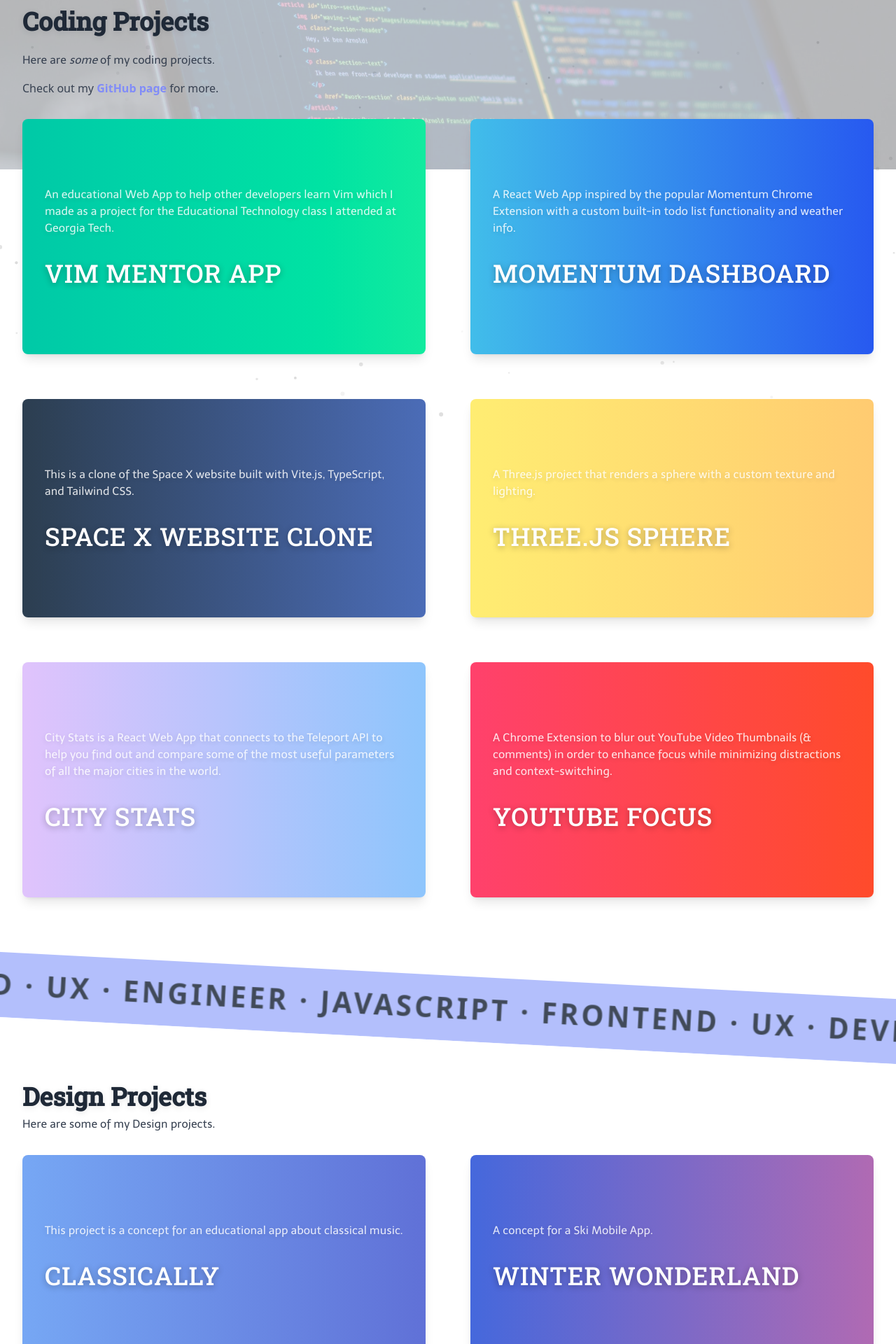
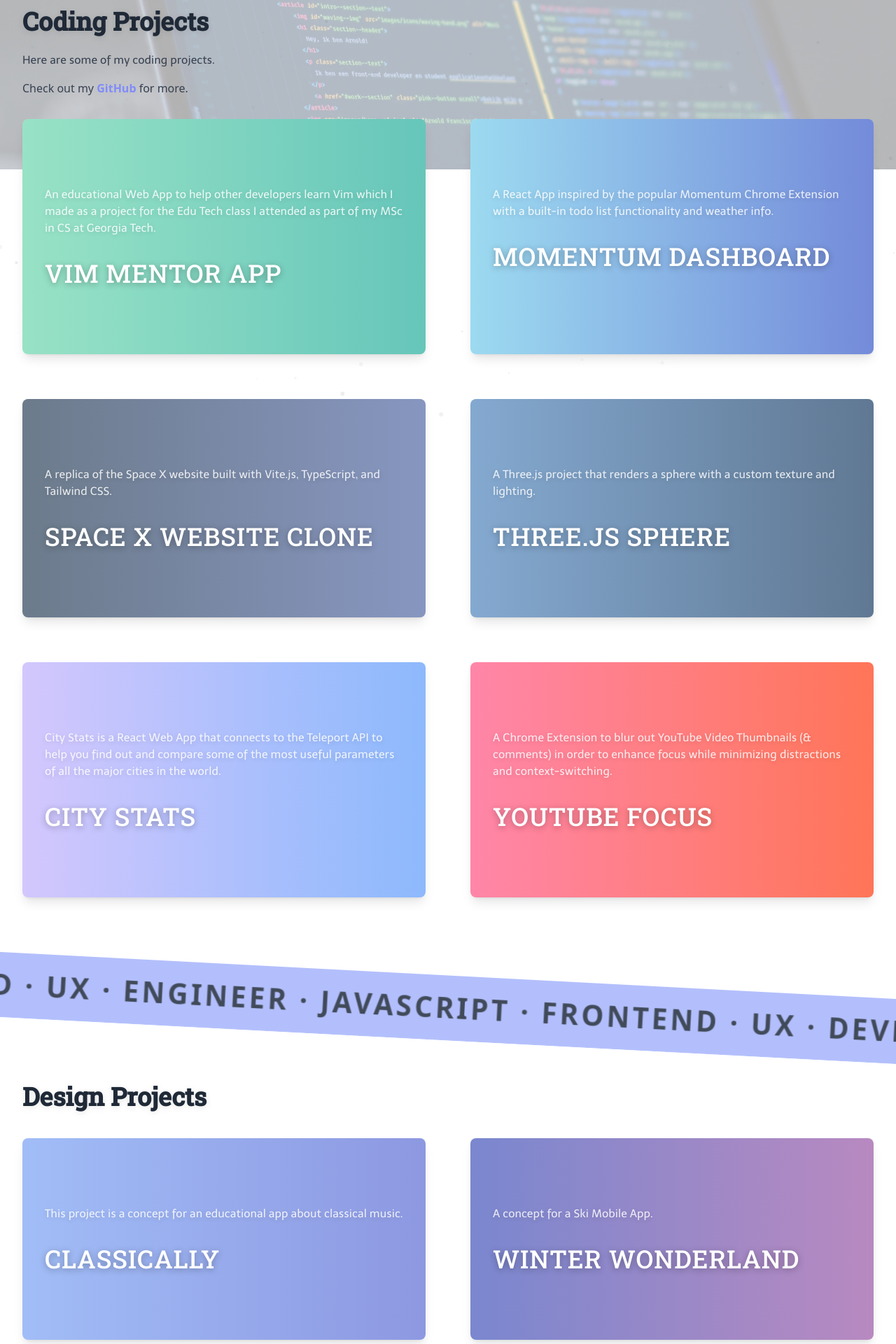
Before and after one commit to vale-c/vale-folio-next, a Next.js app: page /work in a window 1280 px wide. Shown: the part 142-2062 px from the top of the page at 70% size. Built offline with nearby package versions, Linux system fonts and the light colour scheme.

Commit message:
updated project cards' colors

```diff
--- a/components/Hero.jsx
+++ b/components/Hero.jsx
@@ -16,7 +16,7 @@ export const Hero = ({ height, image, width }) => (
     }}
     whileTap={{ scale: 0.9 }}
     whileInView={{ opacity: 1 }}
-    className="flex flex-col items-center justify-center pt-4 lg:pt-12"
+    className="flex flex-col items-center justify-center pt-4 md:pt-12"
   >
     <Image
       alt="hero-image"
--- a/components/ParticlesComponent.jsx
+++ b/components/ParticlesComponent.jsx
@@ -57,7 +57,7 @@ export const ParticlesComponent = () => {
               }
             },
             opacity: {
-              value: 1,
+              value: 0.50,
               random: true,
               anim: {
                 enable: true,
--- a/components/Ribbon.jsx
+++ b/components/Ribbon.jsx
@@ -1,12 +1,12 @@
 export const Ribbon = () => (
-  <div class="relative py-32 lg:mix-blend-color-dodge md:py-28 z-[2]">
-    <div class="absolute group bg-indigo-300 dark:bg-green-300 opacity-85 py-4 w-full rotate-[3deg] md:scale-[101%] overflow-hidden">
+  <div class="relative py-32 md:py-28 z-[2]">
+    <div class="absolute group bg-indigo-300 dark:bg-green-300 py-4 w-full rotate-[3deg] md:scale-[101%] overflow-hidden opacity-85">
       <div class="group-hover:-scale-y-100 transition-all duration-200 w-full uppercase font-extrabold text-[40px] whitespace-nowrap flex items-center justify-center">
         <span class="animate-ribbon_animation tracking-widest text-slate-800">
           developer · javascript · frontend · UX · engineer · javascript ·
-          frontend · UX · developer · javascript · frontend · UX ·
-          engineer · javascript · frontend · UX · developer · javascript ·
-          frontend · UX · engineer · javascript · frontend · UX ·
+          frontend · UX · developer · javascript · frontend · UX · engineer ·
+          javascript · frontend · UX · developer · javascript · frontend · UX ·
+          engineer · javascript · frontend · UX ·
         </span>
       </div>
     </div>
--- a/pages/index.js
+++ b/pages/index.js
@@ -28,7 +28,7 @@ export default function Home({ posts }) {
                 Vale
               </span>
             </h1>
-            <p className="font-telex mt-4 text-xl text-center text-gray-600 dark:text-gray-200">
+            <p className="font-telex mt-4 text-xl text-center text-gray-600 dark:text-gray-200 leading-8">
               A <span className="hover:animate-ping">creative 🎨</span>{' '}
               Software Engineer 👩🏻‍💻 <br />
               who ❤️ transforming{' '}
--- a/pages/work.jsx
+++ b/pages/work.jsx
@@ -49,7 +49,8 @@ const Work = ({ isWorkPage = true }) => {
               Coding Projects
             </Title>
             <h3 className="font-telex mb-4 text-gray-700 dark:text-gray-50">
-              Here are <em>some</em> of my coding projects.
+              Here are <p className="inline-block hover:underline">some</p> of
+              my coding projects.
             </h3>
             <span className="font-lato mb-4 text-gray-700 dark:text-gray-50">
               Check out my{' '}
@@ -59,7 +60,7 @@ const Work = ({ isWorkPage = true }) => {
                 rel="noopener noreferrer"
                 className="font-bold text-indigo-400 dark:text-green-400 hover:underline"
               >
-                GitHub page
+                GitHub
               </a>{' '}
               for more.
             </span>
@@ -68,39 +69,38 @@ const Work = ({ isWorkPage = true }) => {
             <ProjectCard
               title="Vim Mentor App"
               link="https://vim-mentor-project.vercel.app/"
-              background="linear-gradient(to right, #00c9a7, #00d2a7, #00daa5, #00e3a3, #12eb9f)"
+              background="linear-gradient(to right, #98e2c6 0%, #66c6ba 100%)"
             >
               <InnerCardText>
                 An educational Web App to help other developers learn Vim which
-                I made as a project for the Educational Technology class I
-                attended at Georgia Tech.
+                I made as a project for the Edu Tech class I attended as part of
+                my MSc in CS at Georgia Tech.
               </InnerCardText>
             </ProjectCard>
             <ProjectCard
               title="Momentum Dashboard"
               link="https://momentum-dash.vercel.app/"
-              background="linear-gradient(to right, #41bdea 0%, #2759f0 100%)"
+              background="linear-gradient(to right, #9cdaf0 0%, #748BDA 100%)"
             >
               <InnerCardText>
-                A React Web App inspired by the popular Momentum Chrome
-                Extension with a custom built-in todo list functionality and
-                weather info.
+                A React App inspired by the popular Momentum Chrome Extension
+                with a built-in todo list functionality and weather info.
               </InnerCardText>
             </ProjectCard>
             <ProjectCard
               title="Space X Website Clone"
               link="https://space-x-clone-seven.vercel.app/"
-              background="linear-gradient(to right, #2c3e50 0%, #4b6cb7 100%)"
+              background="linear-gradient(to right, #6c7b8b 0%, #8796C0 100%)"
             >
               <InnerCardText>
-                This is a clone of the Space X website built with Vite.js,
-                TypeScript, and Tailwind CSS.
+                A replica of the Space X website built with Vite.js, TypeScript,
+                and Tailwind CSS.
               </InnerCardText>
             </ProjectCard>
             <ProjectCard
               title="Three.js Sphere"
               link="https://three-js-sphere-app.vercel.app/"
-              background="linear-gradient(to right, #ffed72 0%, #ffcb71 100%)"
+              background="linear-gradient(to right, #84a9d0 0%, #607893 100%)"
             >
               <InnerCardText>
                 A Three.js project that renders a sphere with a custom texture
@@ -110,7 +110,7 @@ const Work = ({ isWorkPage = true }) => {
             <ProjectCard
               title="City Stats"
               link="https://citystats.netlify.com/"
-              background="linear-gradient(to right, #e0c3fc 0%, #8ec5fc 100%)"
+              background="linear-gradient(to right, #d3c7fd 0%, #8db9fc 100%)"
             >
               <InnerCardText>
                 City Stats is a React Web App that connects to the Teleport API
@@ -121,7 +121,7 @@ const Work = ({ isWorkPage = true }) => {
             <ProjectCard
               title="YouTube Focus"
               link="https://github.com/vale-c/youtube_focus"
-              background="linear-gradient(to right, #FF416C 0%, #FF4B2B 100%)"
+              background="linear-gradient(to right, #FF86A8 0%, #FF7558 100%)"
             >
               <InnerCardText>
                 A Chrome Extension to blur out YouTube Video Thumbnails (&
@@ -133,18 +133,15 @@ const Work = ({ isWorkPage = true }) => {
         </Container>
         <Ribbon />
         <Container>
-          <Title className="font-roboto text-gray-800 dark:text-gray-50 mt-8">
+          <Title className="font-roboto text-gray-800 dark:text-gray-50 my-8">
             Design Projects
           </Title>
-          <h3 className="font-telex mb-8 text-gray-700 dark:text-gray-50">
-            Here are some of my Design projects.
-          </h3>
           <div className="mb-4">
             <ProjectsWrapper>
               <ProjectCard
                 title="Classically"
                 link="https://dribbble.com/shots/6024845-Classy-Classical-Music-App-Concept"
-                background="linear-gradient(to right, #76a7f4 0%, #6071d7 100%)"
+                background="linear-gradient(to right, #a1bdf7 0%, #8d98e1 100%)"
               >
                 <InnerCardText>
                   This project is a concept for an educational app about
@@ -154,14 +151,14 @@ const Work = ({ isWorkPage = true }) => {
               <ProjectCard
                 title="Winter Wonderland"
                 link="https://dribbble.com/shots/14815633-Ski-Mobile-App-Concept"
-                background="linear-gradient(to right, #4568DC 0%, #B06AB3 100%)"
+                background="linear-gradient(to right, #7a87cf 0%, #b889c0 100%)"
               >
                 <InnerCardText>A concept for a Ski Mobile App.</InnerCardText>
               </ProjectCard>
               <ProjectCard
                 title="Safe-fi"
                 link="https://dribbble.com/shots/4307518-Secured"
-                background="linear-gradient(to right, #2c3e50 0%, #3498db 100%)"
+                background="linear-gradient(to right, #6d7f8d 0%, #6ca2e8 100%)"
               >
                 <InnerCardText>
                   This is a paywall mockup for a VPN app allowing people to surf
@@ -171,7 +168,7 @@ const Work = ({ isWorkPage = true }) => {
               <ProjectCard
                 title="Fontsy"
                 link="https://dribbble.com/shots/4307574-Fancy-Fonts"
-                background="linear-gradient(to right, #D585FF 0%, #00FFEE 100%)"
+                background="linear-gradient(to right, #e2baff 0%, #8cffeb 100%)"
               >
                 <InnerCardText>
                   A fancy paywall for a photo editing app specialized in adding
```
